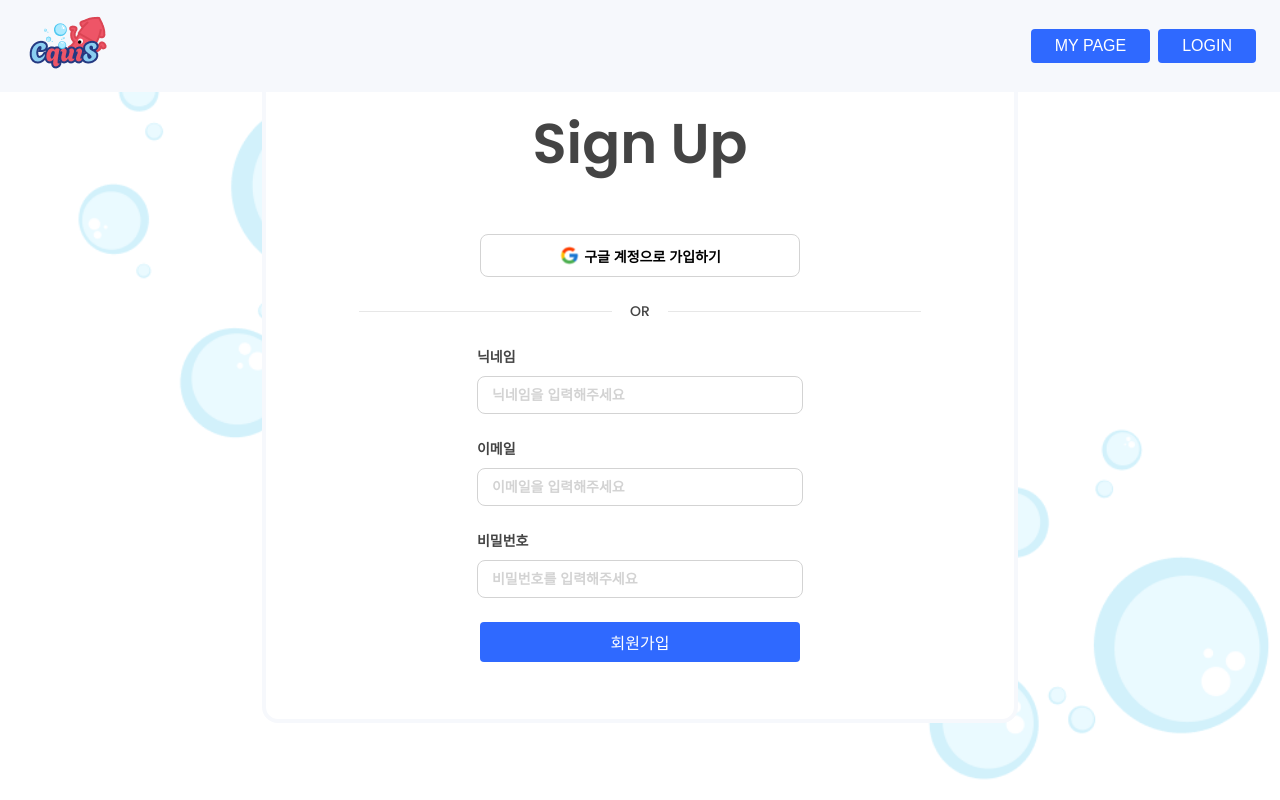
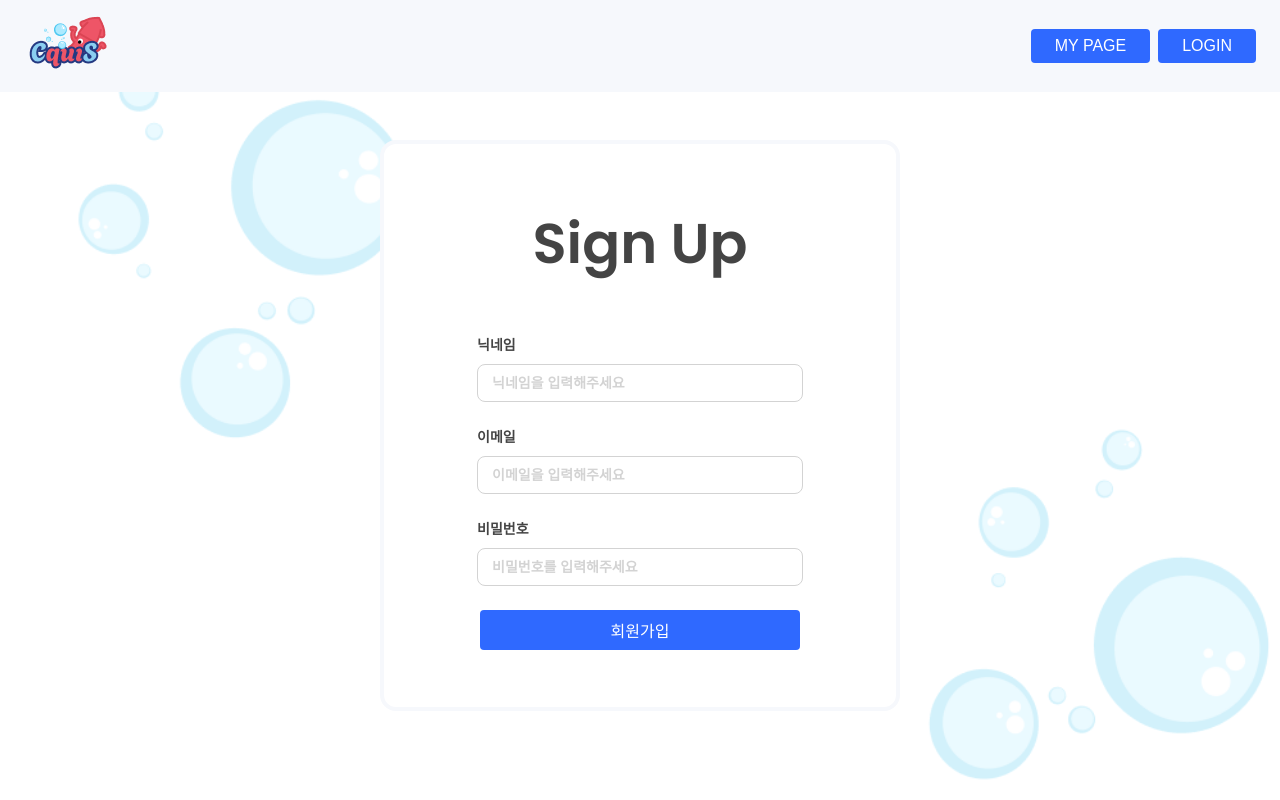
Before and after one commit to Jungle-CQuiS/Frontend, a React (Create React App) app: page /signup in a window 1280 px wide. Built offline with nearby package versions, Linux system fonts and the light colour scheme.

Commit message:
Fix: Remove google login

```diff
--- a/src/pages/loginpage/login.tsx
+++ b/src/pages/loginpage/login.tsx
@@ -67,12 +67,6 @@ export default function LoginPage({ setNickname, setIsLoggedIn }: LoginPageProps
         <LoginContainer>
           <LoginTitle>Log In</LoginTitle>
           <LoginWrap>
-            <LoginWithGoogle onClick={handleGoogleLogin}><img src="/icons/google.svg" alt="Google" />구글 계정으로 로그인</LoginWithGoogle>
-            <LoginDividerWrap>
-              <LoginLine></LoginLine>
-              <LoginText>OR</LoginText>
-              <LoginLine></LoginLine>
-            </LoginDividerWrap>
             <LoginInputWrap>
               <LoginInput
                 type="text"
--- a/src/pages/loginpage/styled.ts
+++ b/src/pages/loginpage/styled.ts
@@ -25,6 +25,7 @@ export const LoginContainer = styled.div`
     background-color: #fff;
     padding: 57px 93px;
     border-radius: 16px;
+    margin-top: 80px;
 `;
 
 export const LoginTitle = styled.div`
--- a/src/pages/signup/signup.tsx
+++ b/src/pages/signup/signup.tsx
@@ -1,7 +1,7 @@
 
 import NavBar from "../../components/navbar/navbar";
 import { PrimaryButtonLong } from "../../components/buttons/styled";
-import { SignupBackground, SignUpInputContainer, SignupInputWrap, SignupLabel } from "./styled";
+import { SignupBackground, SignupContainer, SignUpInputContainer, SignupInputWrap, SignupLabel } from "./styled";
 import { LoginContainer, LoginTitle, LoginWrap, LoginWithGoogle, LoginDividerWrap, LoginLine, LoginText, LoginInput, LoginBottomWrap } from "../loginpage/styled";
 import { useState } from "react";
 import { useNavigate } from "react-router-dom";
@@ -62,15 +62,9 @@ export default function SignupPage() {
   return (
     <>
       <SignupBackground>
-        <LoginContainer>
+        <SignupContainer>
           <LoginTitle>Sign Up</LoginTitle>
           <LoginWrap>
-            <LoginWithGoogle><img src="/icons/google.svg" alt="Google" />구글 계정으로 가입하기</LoginWithGoogle>
-            <LoginDividerWrap>
-              <LoginLine></LoginLine>
-              <LoginText>OR</LoginText>
-              <LoginLine></LoginLine>
-            </LoginDividerWrap>
             <SignUpInputContainer>
               <SignupInputWrap>
                 <SignupLabel>닉네임</SignupLabel>
@@ -101,7 +95,7 @@ export default function SignupPage() {
               <PrimaryButtonLong onClick={handleSignup}>회원가입</PrimaryButtonLong>
             </LoginBottomWrap>
           </LoginWrap>
-        </LoginContainer>
+        </SignupContainer>
       </SignupBackground>
     </>
   );
--- a/src/pages/signup/styled.ts
+++ b/src/pages/signup/styled.ts
@@ -24,6 +24,7 @@ export const SignupContainer = styled.div`
     background-color: #fff;
     padding: 57px 93px;
     border-radius: 16px;
+    margin-top: 100px;
 `;
 
 export const SignUpInputContainer = styled.div`
```
